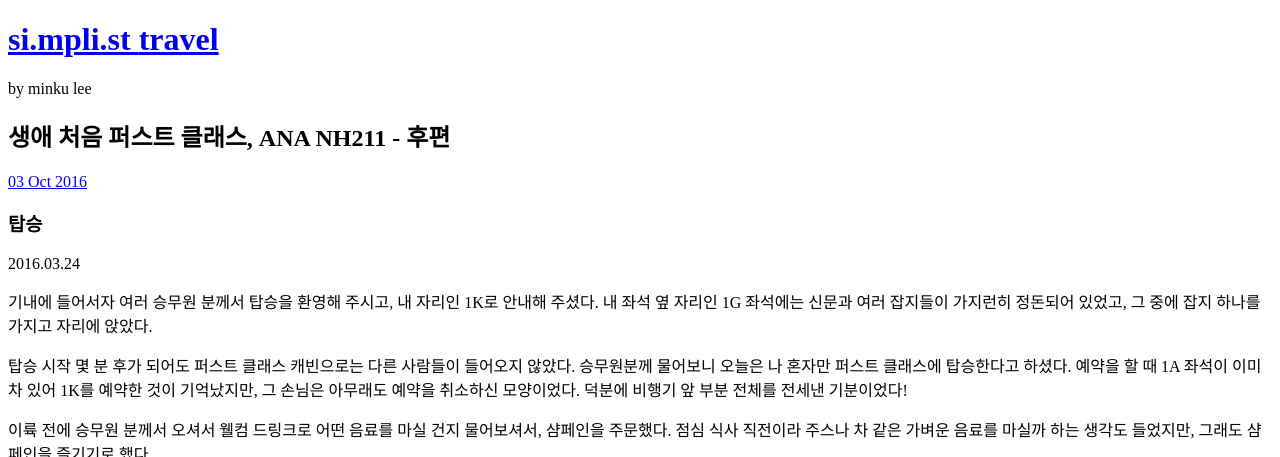
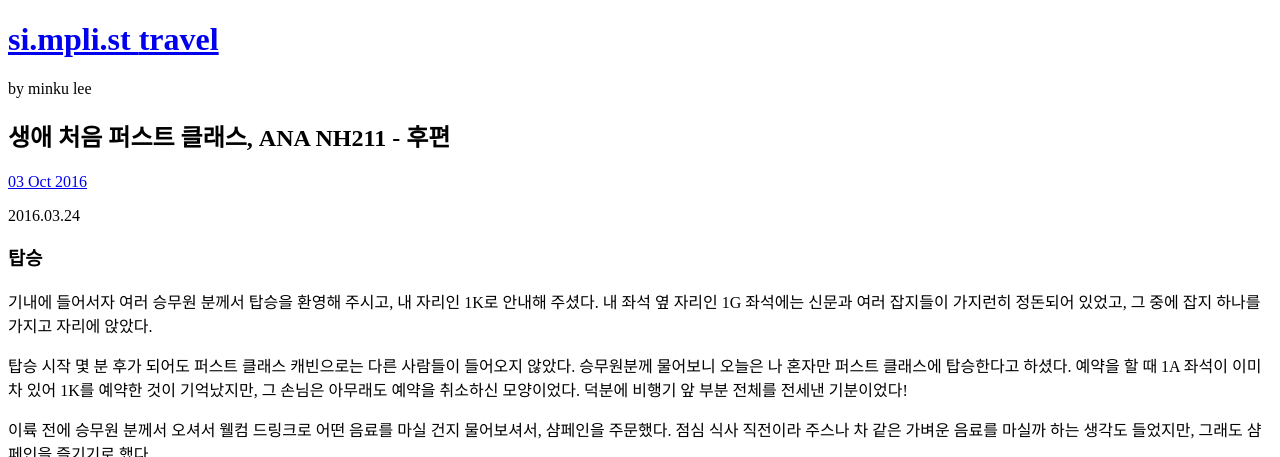
Before and after one commit to premist/si.mpli.st, a Jekyll site: the page built from _posts/2016-10-03-nh211-first-class-chapter2.md, in a window 1280 px wide and 900 px high, cut to the strip 0-457 px from the top of the window. Built offline with Jekyll 4.4.1, drawn with Linux system fonts in a browser that asks for light colours; some web fonts are replaced.

```diff
--- a/_posts/2016-10-03-nh211-first-class-chapter2.md
+++ b/_posts/2016-10-03-nh211-first-class-chapter2.md
@@ -6,9 +6,10 @@ category: travel
 excerpt: 기내에 들어서자 여러 승무원 분께서 탑승을 환영해 주시고, 내 자리인 1K로 안내해 주셨다.
 ---
 
+2016.03.24
+
+
 ### 탑승
-
-2016.03.24
 
 기내에 들어서자 여러 승무원 분께서 탑승을 환영해 주시고, 내 자리인 1K로 안내해 주셨다. 내 좌석 옆 자리인 1G 좌석에는 신문과 여러 잡지들이 가지런히 정돈되어 있었고, 그 중에 잡지 하나를 가지고 자리에 앉았다.
 
```
